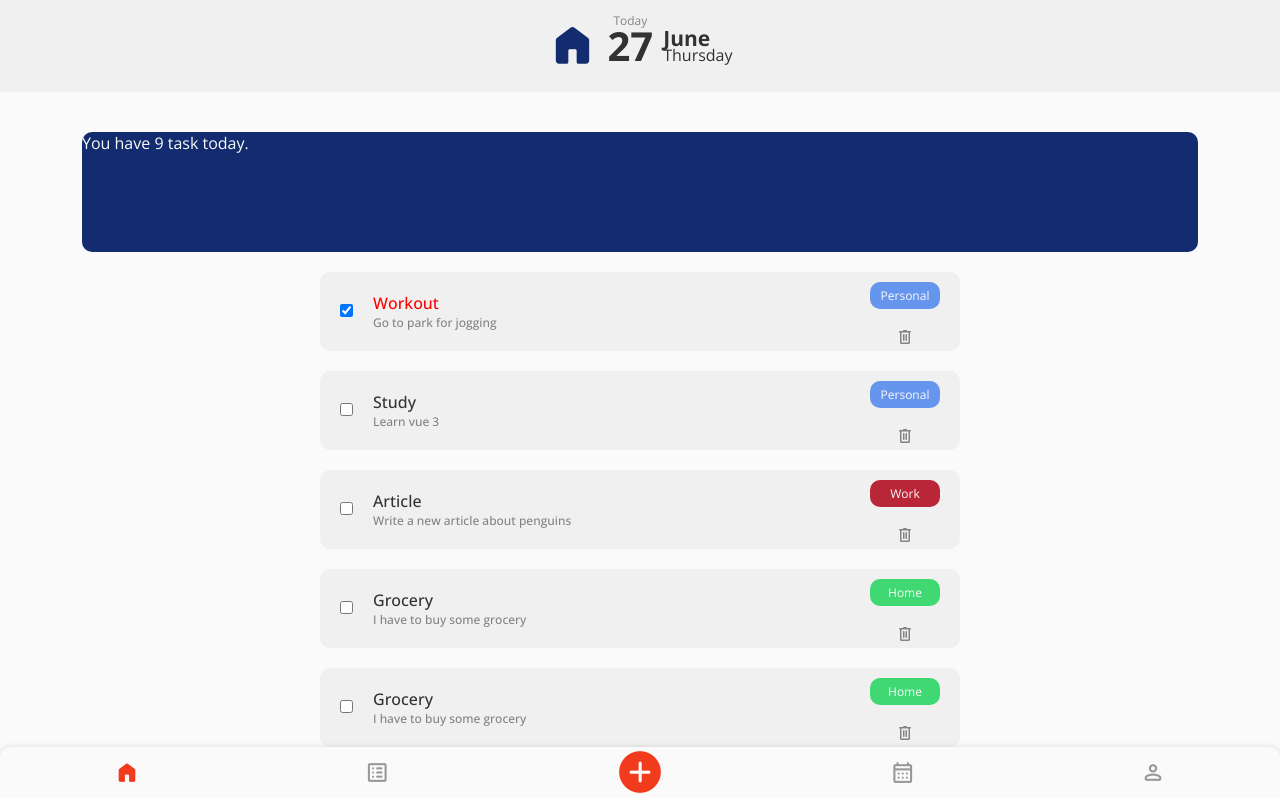
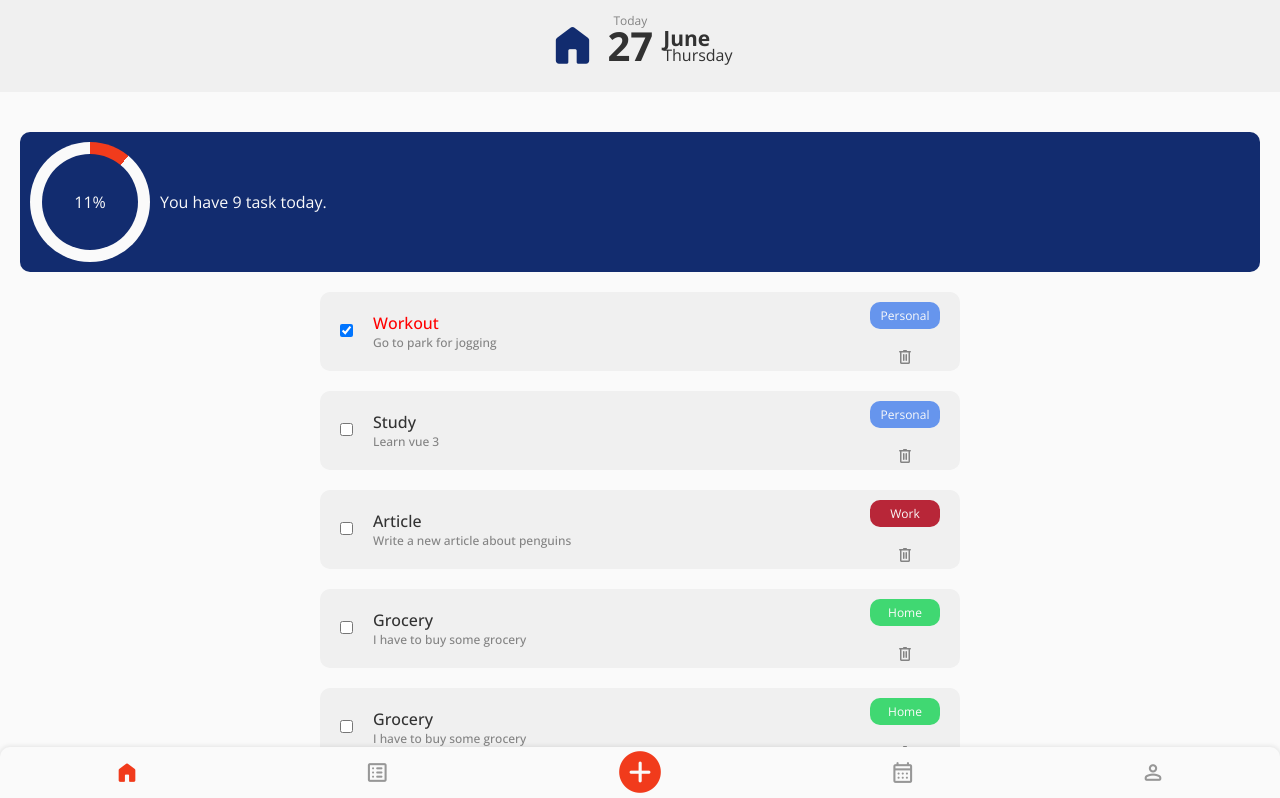
Before and after one commit to BerkeGvn/suiko-task-app, a Vue app: page /home in a window 1280 px wide. Shown: the top 798 px of the page. Built offline with nearby package versions, Linux system fonts and the light colour scheme.

Commit message:
progress circle

```diff
--- a/src/components/home/ProgressBar.vue
+++ b/src/components/home/ProgressBar.vue
@@ -1,21 +1,106 @@
 <template>
-  <div>
-    <p>You have {{ props.taskNum }} task today.</p>
+  <div class="progress">
+    <div class="progress-cirlce">
+      <div
+        class="progress-cirlce-outer progress-bar"
+        :style="{
+          background: `conic-gradient(#f13b1c ${percentage * 3.6}deg,
+          #fafafa ${percentage * 3.6}deg
+          )`,
+        }"
+      >
+        <div class="progress-cirlce-inner">
+          <div class="progress-cirlce-percentage">{{ percentage }}%</div>
+        </div>
+      </div>
+    </div>
+    <p>You have {{ taskNum }} task today.</p>
   </div>
 </template>
 
 <script setup>
-const props = defineProps(["taskNum"]);
+import { computed, ref, watch } from "vue";
+
+const props = defineProps(["taskNum", "taskDone"]);
+
+// initial percentage of task percentage
+let percentage = ref(0);
+
+// total percentage of done task to total tasks
+const taskPercentage = computed(() =>
+  ((props.taskDone / props.taskNum) * 100).toFixed()
+);
+
+// for animation of percentage bar + text
+const progress = setInterval(() => {
+  if (props.taskNum == 0) {
+    clearInterval(progress);
+    percentage.value = 0;
+  } else {
+    percentage.value += 1;
+    if (percentage.value == taskPercentage.value) {
+      clearInterval(progress);
+    }
+  }
+}, 10);
+
+// watching task percentage for reactive percentage bar + text
+watch(taskPercentage, (newValue) => {
+  const progress = setInterval(() => {
+    if (props.taskNum == 0) {
+      clearInterval(progress);
+      percentage.value = 0;
+    } else {
+      if (newValue <= percentage.value) {
+        percentage.value -= 1;
+        if (percentage.value == newValue) {
+          clearInterval(progress);
+        }
+      } else {
+        percentage.value += 1;
+        if (percentage.value == newValue) {
+          clearInterval(progress);
+        }
+      }
+    }
+  }, 10);
+});
 </script>
 
 <style lang="scss" scoped>
-div {
-  width: 90%;
-  height: 12rem;
+.progress {
+  width: 100%;
+  padding: 1rem;
   background-color: var(--main-dark-blue-color);
   margin: 2rem 0;
   border-radius: 10px;
   font-size: var(--normal-font-size);
   color: var(--text-color-2);
+  display: flex;
+  align-items: center;
+  gap: 1rem;
+  &-cirlce {
+    width: 12rem;
+    height: 12rem;
+    position: relative;
+    &-outer {
+      width: 100%;
+      height: 100%;
+      border-radius: 50%;
+      display: flex;
+      align-items: center;
+      justify-content: center;
+      transition: all 1s ease-in;
+    }
+    &-inner {
+      background-color: var(--main-dark-blue-color);
+      width: 80%;
+      height: 80%;
+      border-radius: 50%;
+      display: flex;
+      align-items: center;
+      justify-content: center;
+    }
+  }
 }
 </style>
--- a/src/views/HomeView.vue
+++ b/src/views/HomeView.vue
@@ -2,7 +2,10 @@
   <div class="homepage">
     <HomeCalendar></HomeCalendar>
     <main>
-      <ProgressBar :taskNum="tasks.length"></ProgressBar>
+      <ProgressBar
+        :taskNum="tasks.length"
+        :taskDone="tasksDone.length"
+      ></ProgressBar>
       <TaskList
         :tasks="tasks"
         @deleteTask="deleteTask"
@@ -21,6 +24,7 @@ import { computed, provide } from "vue";
 
 const store = useTaskStore();
 const tasks = computed(() => store.todaysTasks);
+const tasksDone = computed(() => tasks.value.filter((task) => task.isDone));
 function deleteTask(taskId) {
   store.deleteTask(taskId);
 }
```
